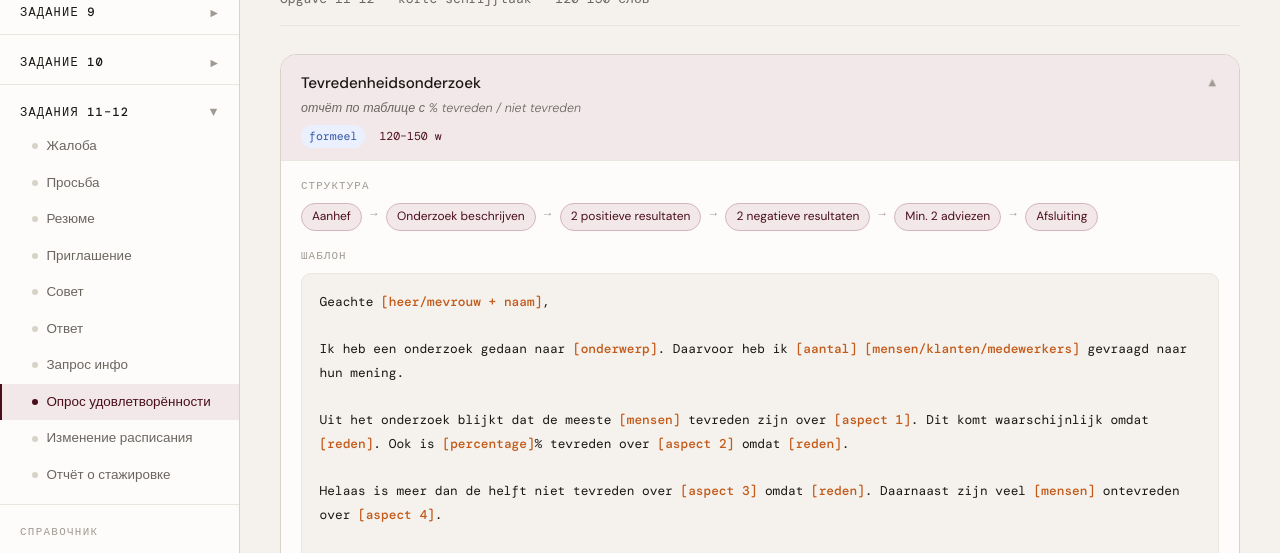
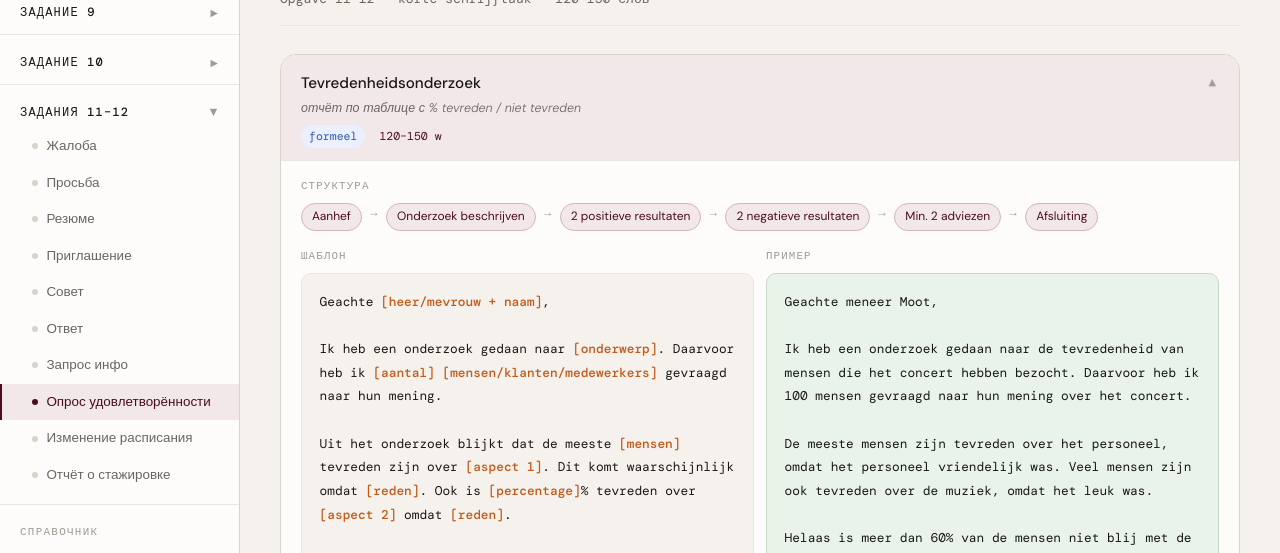
Before and after one commit to Olyunyaa/schrijven-b1, a plain HTML site: page index.html in a window 1280 px wide. Both pictures are taken after a click on the element "Опрос удовлетворённости". Shown: the part 247-800 px from the top of the page. Drawn offline with nearby package versions, Linux system fonts and the light colour scheme; a web font is replaced by a local one.

Commit message:
Add example text for Tevredenheidsonderzoek section
Co-Authored-By: Claude Opus 4.6 <noreply@anthropic.com>

```diff
--- a/index.html
+++ b/index.html
@@ -1788,7 +1788,8 @@ Makkelijkste test: vervang het werkwoord door "werken":
               <span class="pill">Min. 2 adviezen</span><span class="arrow">→</span>
               <span class="pill">Afsluiting</span>
             </div>
-            <div class="body-label">Шаблон</div>
+            <div class="template-pair-labels"><div class="body-label">Шаблон</div><div class="body-label">Пример</div></div>
+            <div class="template-pair">
             <div class="template-box">Geachte <span class="fill-word">[heer/mevrouw + naam]</span>,
 
 Ik heb een onderzoek gedaan naar <span class="fill-word">[onderwerp]</span>. Daarvoor heb ik <span class="fill-word">[aantal]</span> <span class="fill-word">[mensen/klanten/medewerkers]</span> gevraagd naar hun mening.
@@ -1803,6 +1804,20 @@ Als u vragen heeft, kunt u altijd contact met mij opnemen.
 
 Met vriendelijke groet,
 <span class="fill-word">[Naam]</span></div>
+            <div class="example-box">Geachte meneer Moot,
+
+Ik heb een onderzoek gedaan naar de tevredenheid van mensen die het concert hebben bezocht. Daarvoor heb ik 100 mensen gevraagd naar hun mening over het concert.
+
+De meeste mensen zijn tevreden over het personeel, omdat het personeel vriendelijk was. Veel mensen zijn ook tevreden over de muziek, omdat het leuk was.
+
+Helaas is meer dan 60% van de mensen niet blij met de prijzen van de kaarten. Mensen vonden de prijzen te hoog. Daarnaast waren mensen niet tevreden over het eten en drinken, omdat er een slechte keuze was.
+
+Ik adviseer u om de keuze van eten en drinken te verbeteren. Ook raad ik aan om de prijzen te verlagen. Op deze manier kunt u de tevredenheid verhogen.
+
+Als u vragen heeft, kunt u altijd contact met mij opnemen.
+
+Met vriendelijke groet,</div>
+            </div>
             <div class="body-label">Ключевые фразы</div>
             <div class="phrases-grid">
               <div class="phrase-item"><div class="phrase-nl">Uit het onderzoek blijkt dat…</div><div class="phrase-en">Из исследования следует, что…</div></div>
```
